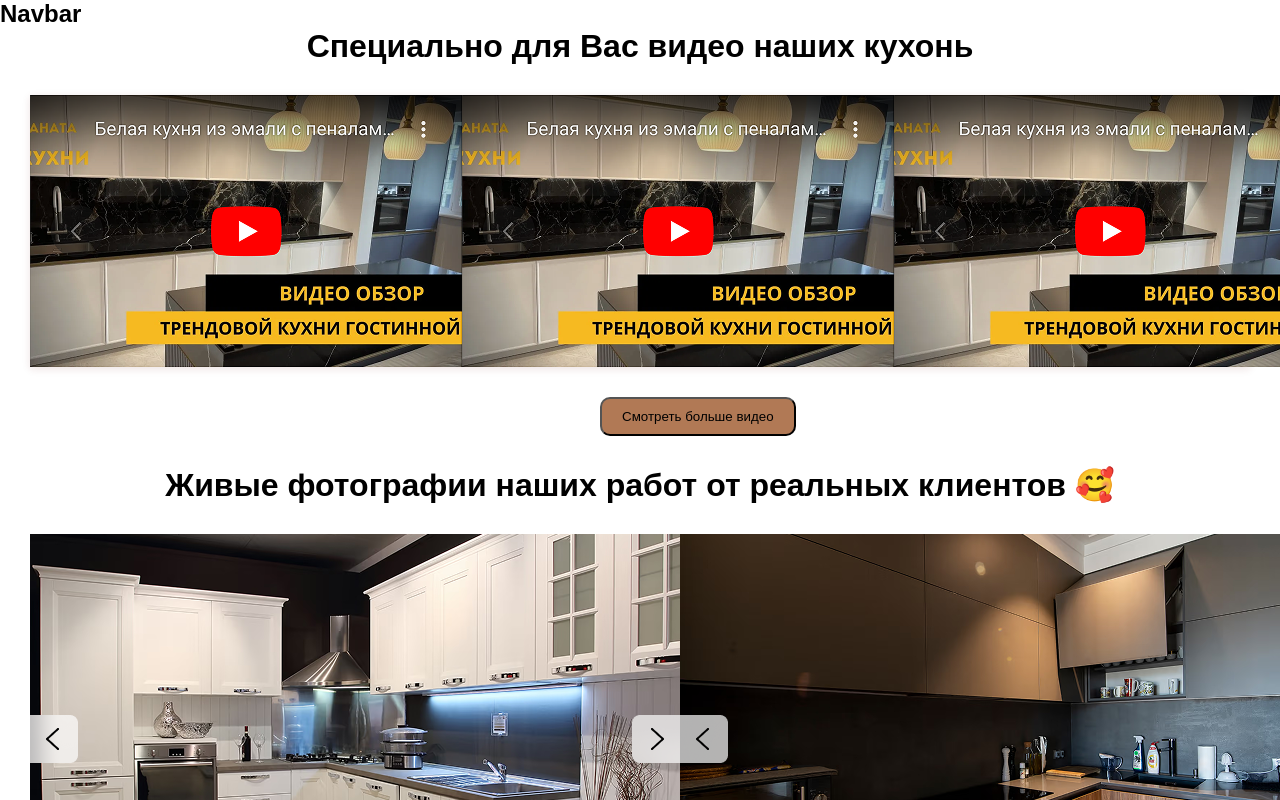
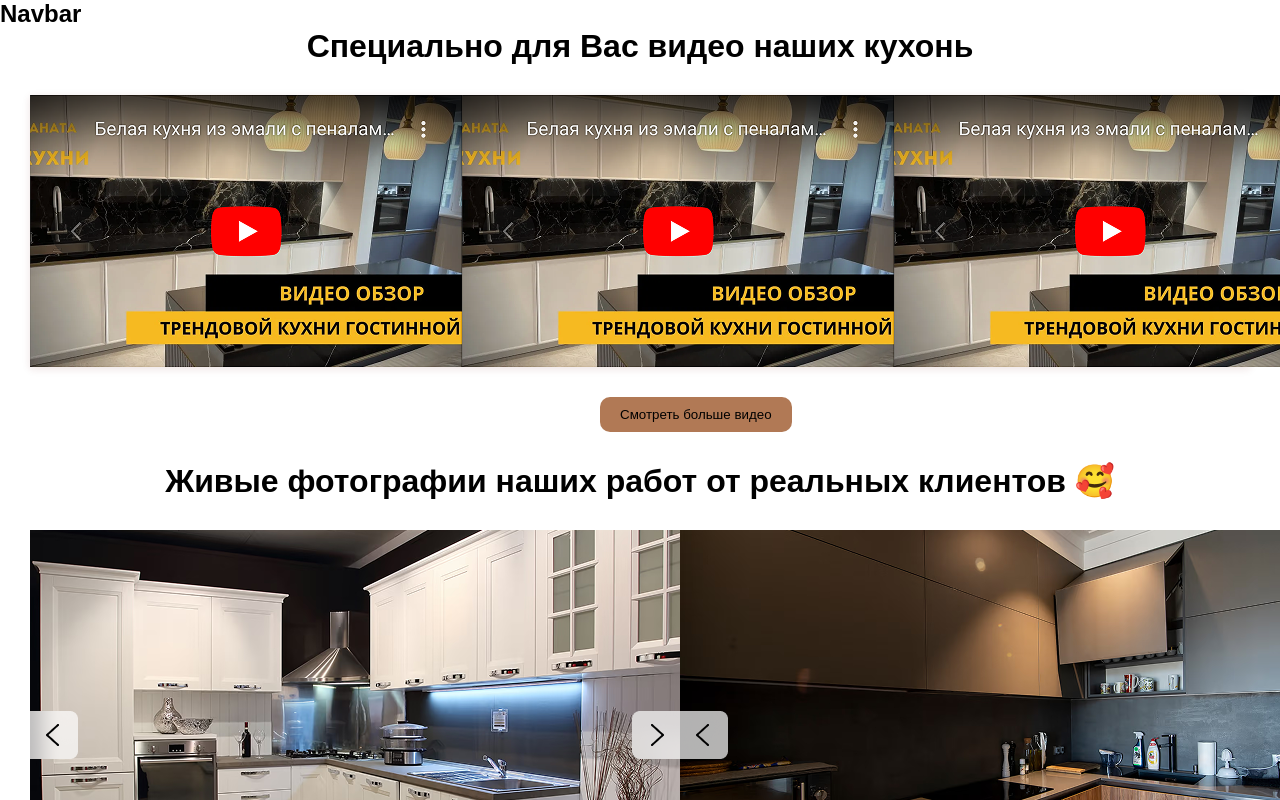
Before and after one commit to Abrorbey321/githab, a React (Vite) app: page / in a window 1280 px wide. Shown: the top 800 px of the page. Built offline with nearby package versions, Linux system fonts and the light colour scheme.

Commit message:
abrorbek0708

```diff
--- a/src/components/section.css
+++ b/src/components/section.css
@@ -21,6 +21,7 @@ button{
     border-radius: 10px;
     margin-left: 600px;
     margin-bottom: 30px;
+    border: none;
 }
 .card{
     display: flex;
```
